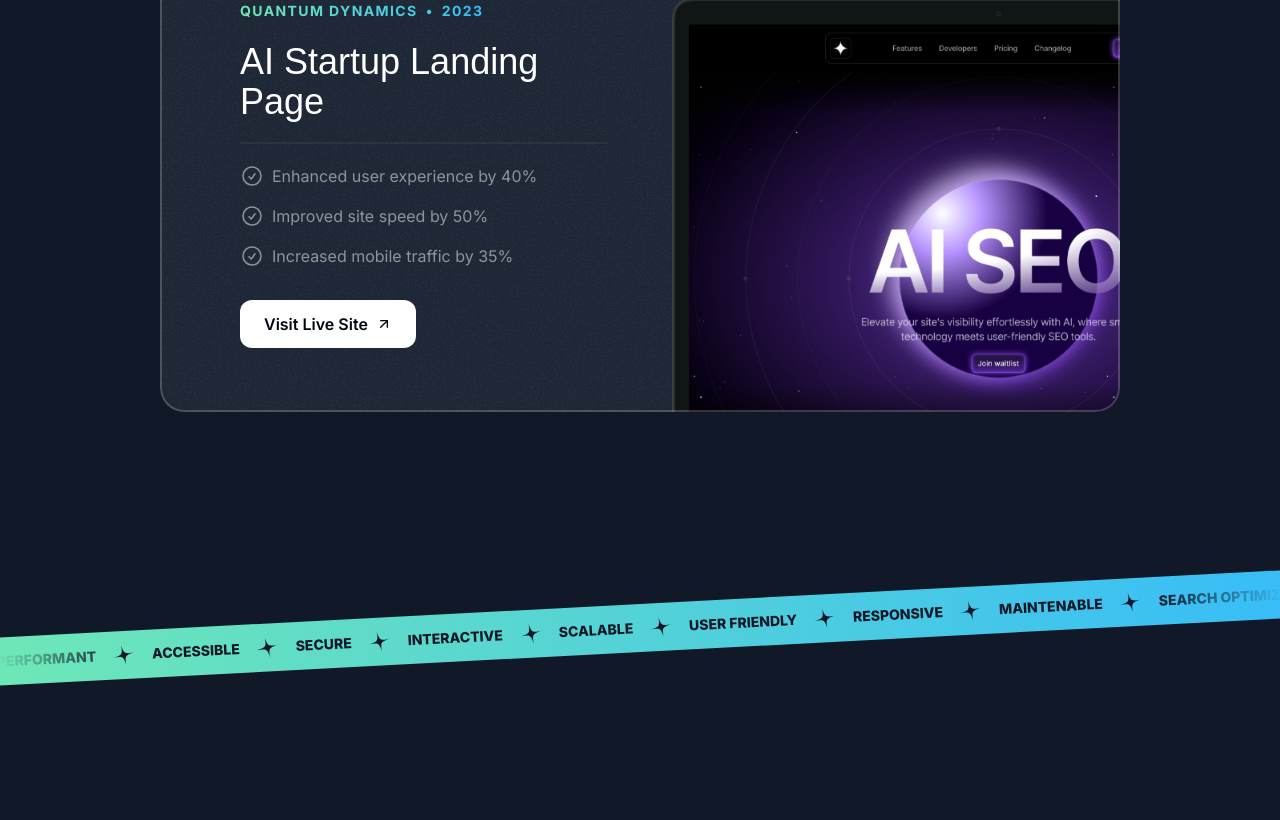
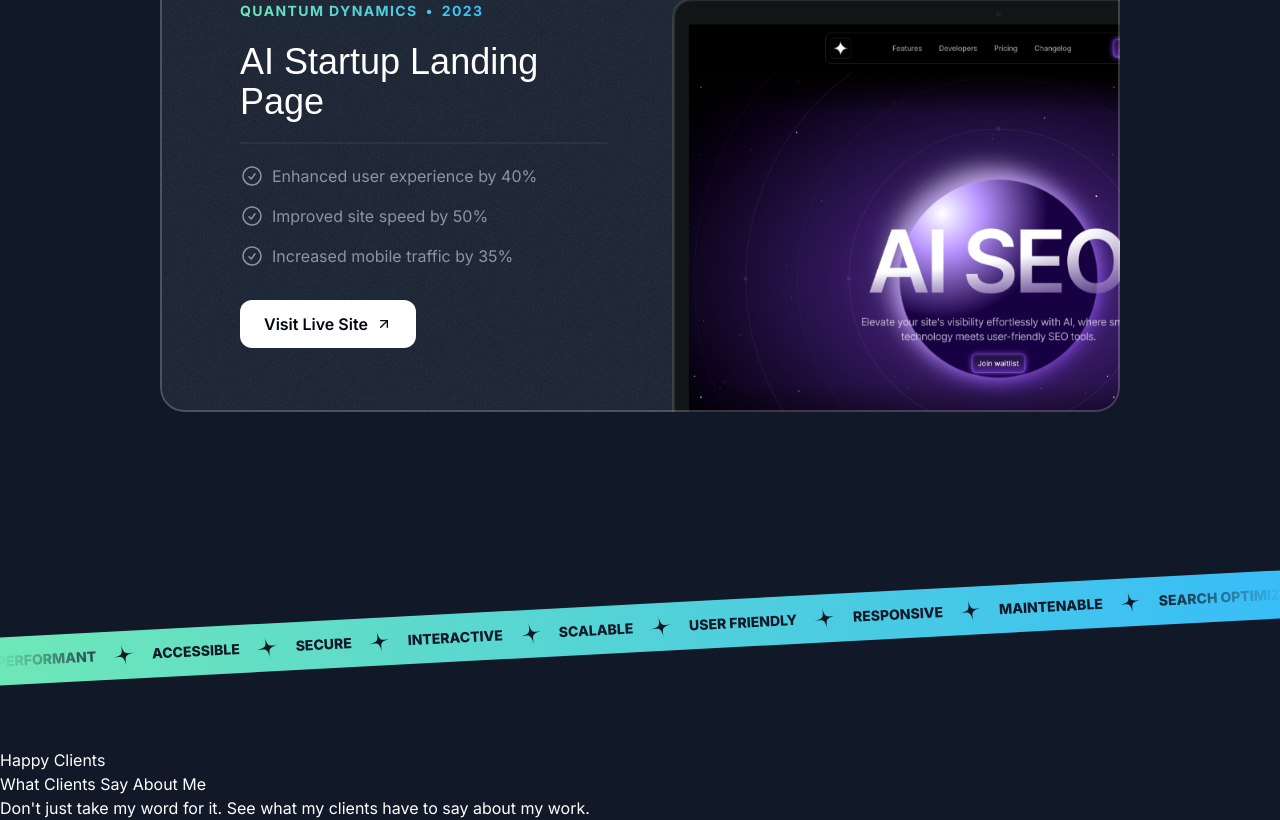
Before and after one commit to tommywa-a/Portfolio-site, a Next.js app: page / in a window 1280 px wide. Shown: the part 2448-3268 px from the top of the page. Before the commit the page ends 3196 px from the top, so only its background shows below. Built offline with nearby package versions, Linux system fonts and the light colour scheme; a web font is replaced by a local one.

Commit message:
Started Testimonials section

```diff
--- a/src/app/page.tsx
+++ b/src/app/page.tsx
@@ -2,6 +2,7 @@ import { Header } from "@/sections/Header";
 import { HeroSection } from "@/sections/Hero";
 import { ProjectsSection } from "@/sections/Projects";
 import { TapeSection } from "@/sections/Tape";
+import { TestimonialsSection } from "@/sections/Testimonials";
 
 export default function Home() {
   return (
@@ -10,6 +11,7 @@ export default function Home() {
       <HeroSection />
       <ProjectsSection />
       <TapeSection />
+      <TestimonialsSection />
     </div>
   );
 }
--- a/src/sections/Testimonials.tsx
+++ b/src/sections/Testimonials.tsx
@@ -38,5 +38,16 @@ const testimonials = [
 ];
 
 export const TestimonialsSection = () => {
-  return <div>Testimonials Section</div>;
+  return <div>
+    <p>Happy Clients</p>
+    <h2>What Clients Say About Me</h2>
+    <p>Don't just take my word for it. See what my clients have to say about my work.</p>
+    <div>
+      {testimonials.map(testimonial => (
+        <div key={testimonial.name}>
+
+        </div>
+      ))}
+    </div>
+  </div>;
 };
```
